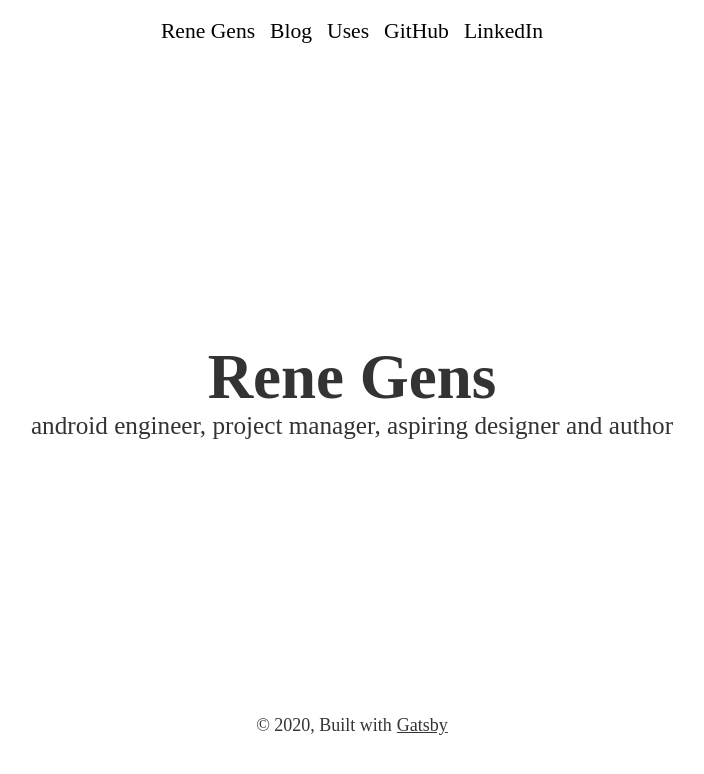
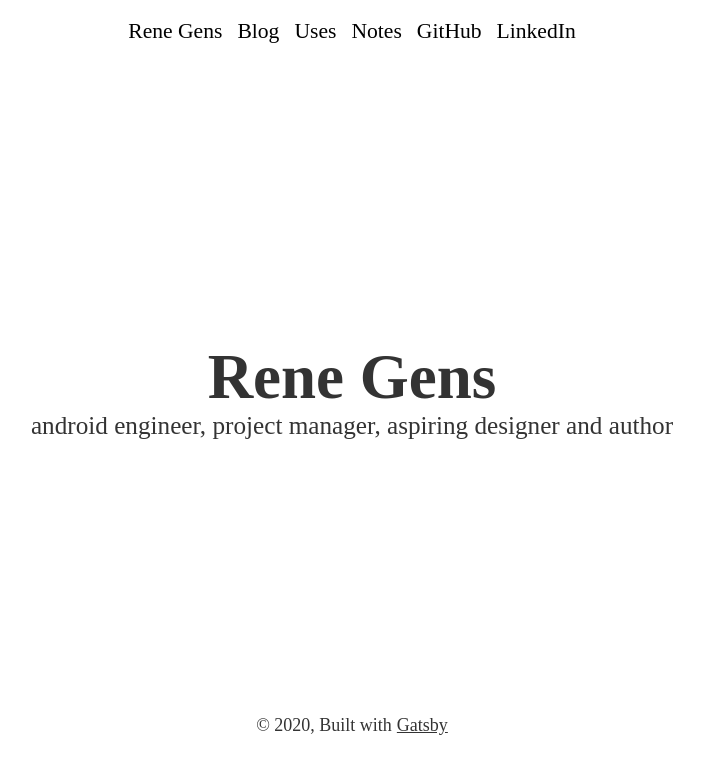
Before and after one commit to renegens/renegens.com, a Gatsby site: page / in a window 1280 px wide. Shown: the whole page, without its empty margins (288-992 px from the left). Built offline with nearby package versions, Linux system fonts and the light colour scheme; Gatsby itself is replaced by a stand-in of ours; a small style sheet from the web is missing.

Commit message:
Add link to header

```diff
--- a/src/components/header.js
+++ b/src/components/header.js
@@ -79,6 +79,7 @@ const Header = ({ siteTitle }) => (
         <HomeLink to="/">{siteTitle}</HomeLink>
         <NavLink to="/blog">Blog</NavLink>
         <NavLink to="/uses">Uses</NavLink>
+        <GitHubLink href="https://github.com/renegens/notes" target="_blank">Notes</GitHubLink>
         <GitHubLink href="https://github.com/renegens" target="_blank">
           GitHub
         </GitHubLink>
--- a/src/pages/blog.js
+++ b/src/pages/blog.js
@@ -1,5 +1,5 @@
 import React from "react"
-import { Link, graphql } from "gatsby"
+import { graphql, Link } from "gatsby"
 import { css } from "@emotion/core"
 import styled from "@emotion/styled"
 
@@ -36,7 +36,7 @@ const ReadingTime = styled.h5`
 const IndexPage = ({ data }) => {
   return (
     <Layout>
-      <SEO title="Blog" keywords={[`android`]} />
+      <SEO title="Blog" keywords={[`android`]}/>
       <Content>
         <h1>Blog</h1>
         {data.allMarkdownRemark.edges
```
